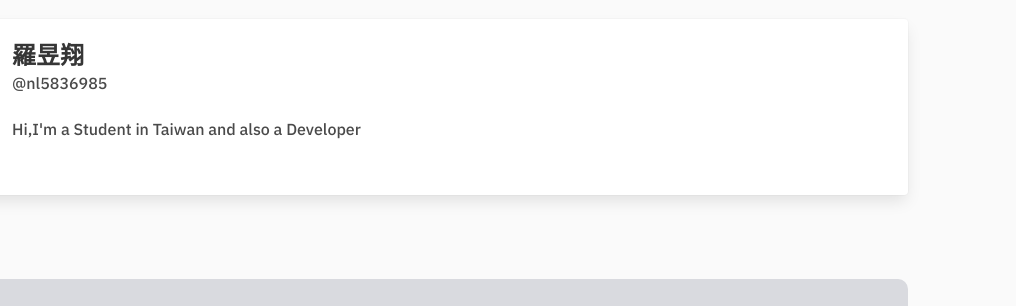
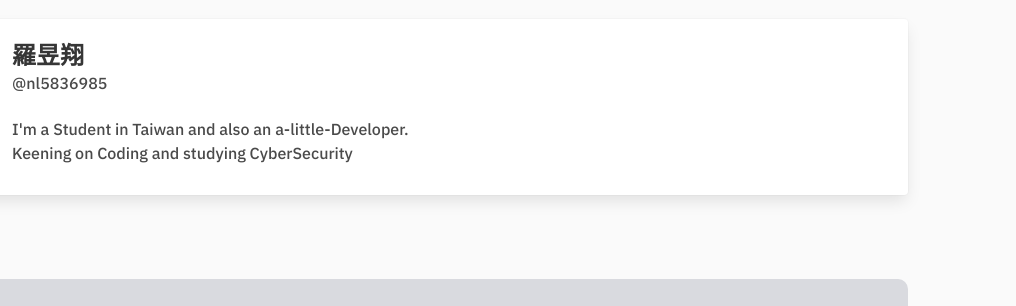
Before and after one commit to Kazmaku/kazmaku.github.io, a plain HTML site: page index.html in a window 1280 px wide. Shown: the part 341-647 px from the top of the page, 264-1280 px from the left. Drawn offline with nearby package versions, Linux system fonts and the light colour scheme.

Commit message:
Update index.html

```diff
--- a/index.html
+++ b/index.html
@@ -36,7 +36,8 @@
                             <p class="title is-4">羅昱翔</p>
                             <p class="subtitle is-6">@nl5836985</p>
                             <div class="content">
-                                <p>Hi,I'm a Student in Taiwan and also a Developer</p>
+                                <p>I'm a Student in Taiwan and also an a-little-Developer.<br>Keening on Coding and
+                                    studying CyberSecurity</p>
                             </div>
                         </div>
                     </div>
```
